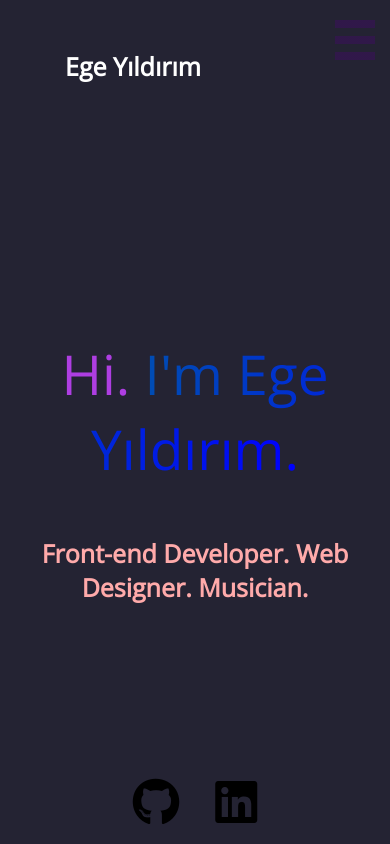
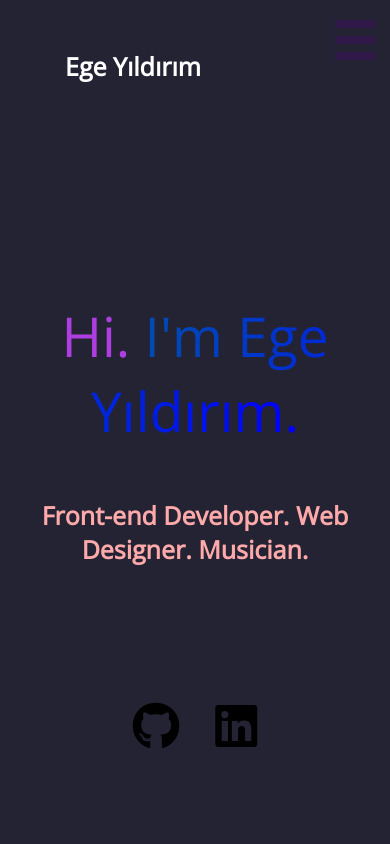
Before and after one commit to egeyil/portfolio-website, a plain HTML site: page index.html in a window 390 px wide. Shown: the top 844 px of the page. Drawn offline with nearby package versions, Linux system fonts and the light colour scheme.

Commit message:
fix header size small screens

```diff
--- a/styles.css
+++ b/styles.css
@@ -464,6 +464,9 @@ main {
 }
 
 @media (max-width: 950px) {
+  #header {
+    margin-top: 80px;
+  }
   #navbar {
     position: static;
     background-color: #242333;
@@ -515,7 +518,7 @@ main {
 @media (max-width: 650px) {
   #header {
     margin-top: 80px;
-    height: 80vh;
+    height: 600px;
   }
   #header h2 {
     margin-right: 1em;
```
